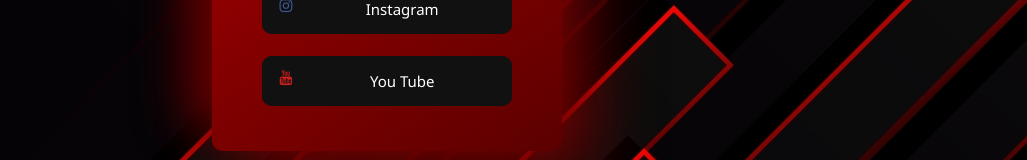
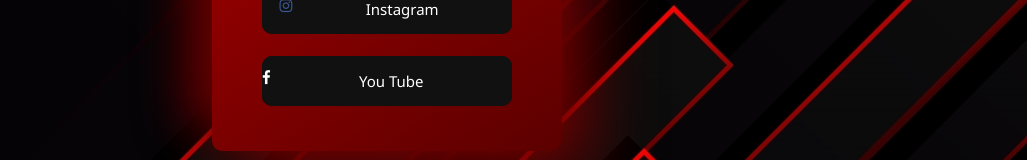
Before and after one commit to LucasWendelDuarte/lucaswendelduarte, a plain HTML site: page index.html in a window 1280 px wide. Shown: the part 523-683 px from the top of the page, without its empty margins (253-1280 px from the left). Drawn offline with nearby package versions, Linux system fonts and the light colour scheme.

Commit message:
Update index.html

```diff
--- a/index.html
+++ b/index.html
@@ -38,7 +38,7 @@
                         </a>
                         <a href="https://www.youtube.com/channel/UCZpz44x4c-r1Mk1GlmcDM5g">
                             <button class="glow-button" type="button">
-                            <i class="fa fa-youtube fa-1x w3-left"></i> You Tube</button> <br><br>
+                            <i class="fa fa-facebook-f fa-1x w3-left"></i> You Tube</button> <br><br>
                         </a>
                     </div>
                 </div>
```
